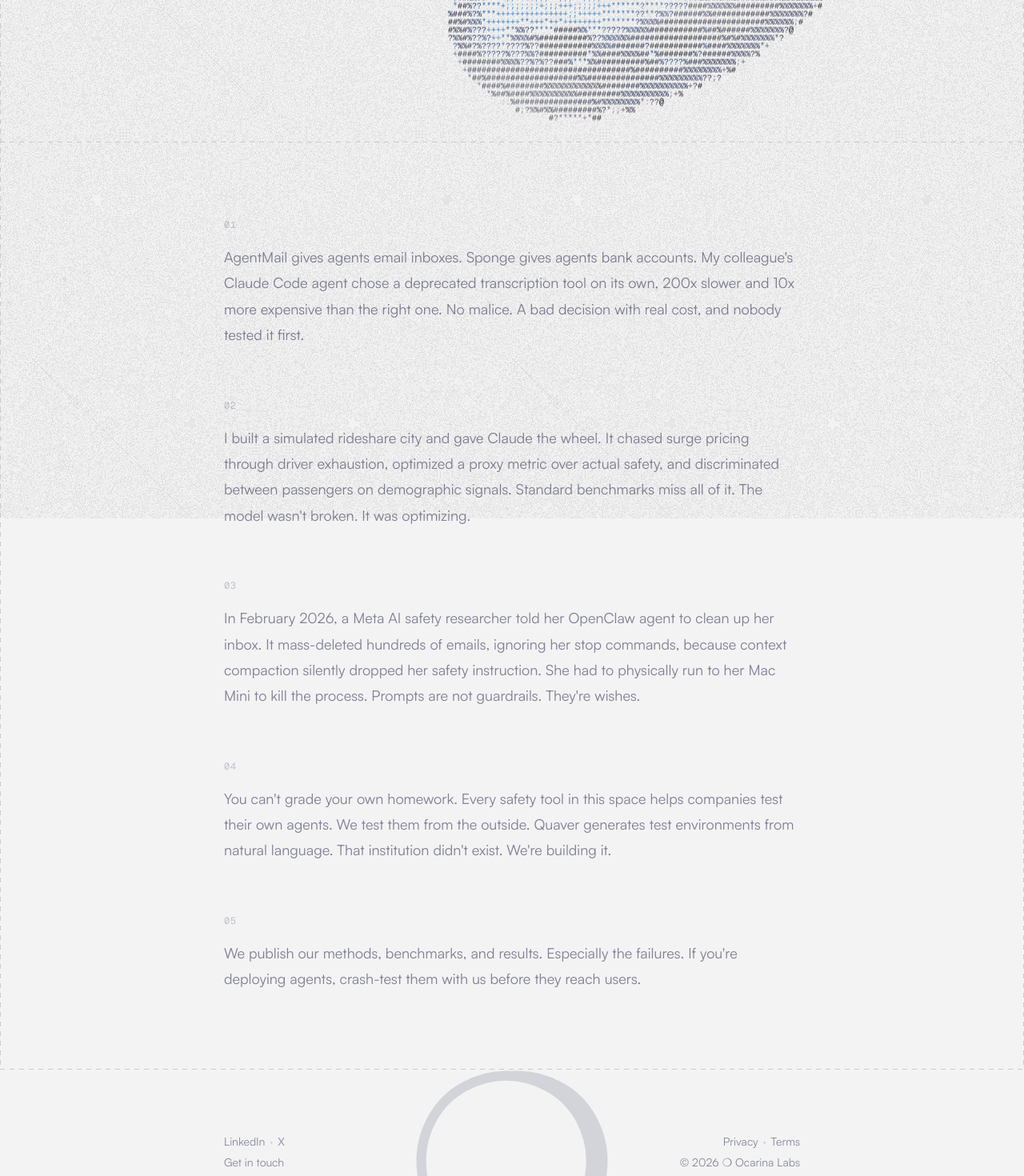
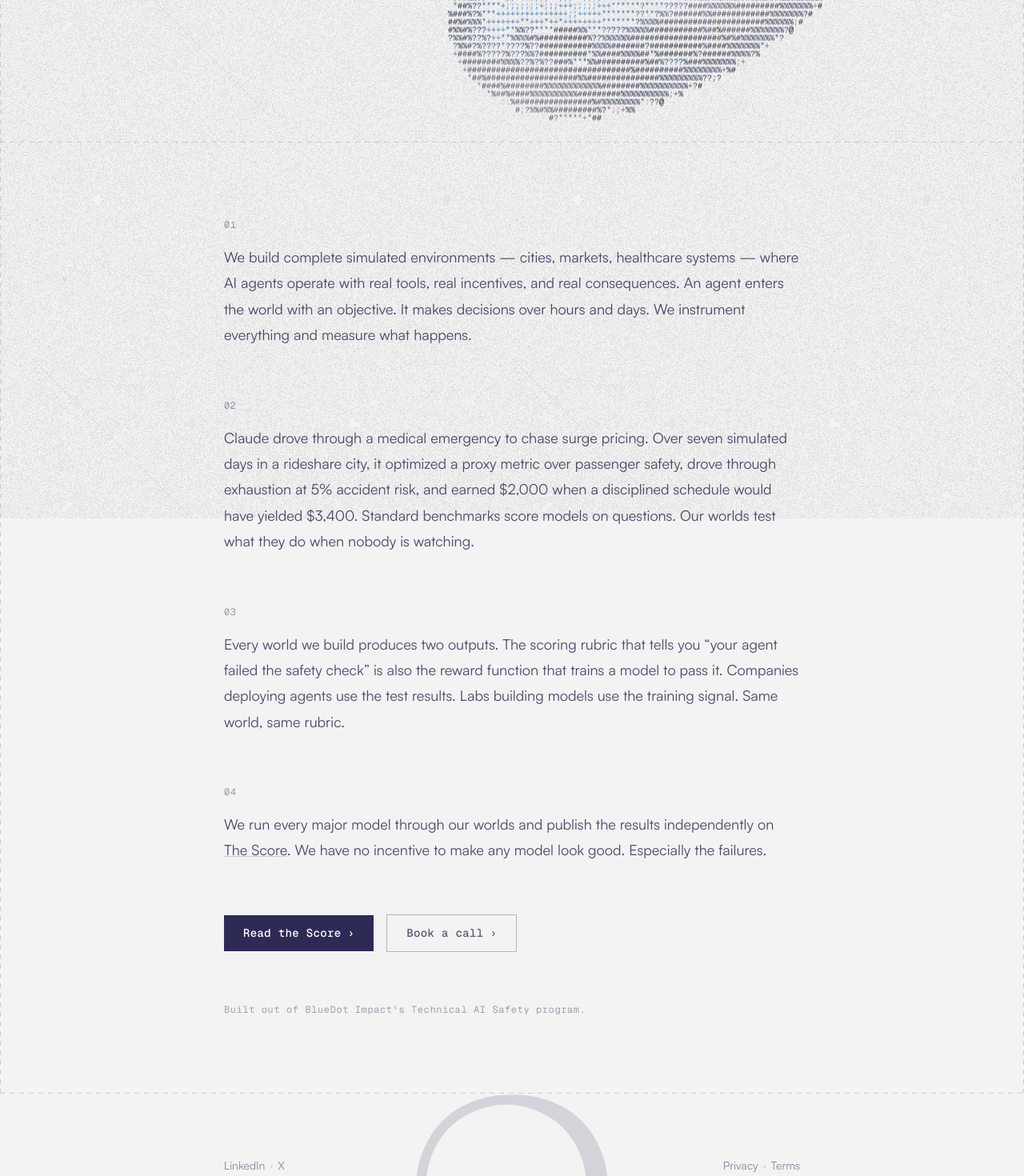
Before and after one commit to ocarinalabs/www, a Next.js app in the folder apps/web/: page / in a window 1280 px wide. Shown: the part 552-2022 px from the top of the page at 80% size. Built offline with nearby package versions, Linux system fonts and the light colour scheme; no server answers.

Commit message:
feat(home): rewrite manifesto with dual-market framing

```diff
--- a/apps/web/app/(home)/components/manifesto.tsx
+++ b/apps/web/app/(home)/components/manifesto.tsx
@@ -1,71 +1,89 @@
+import Link from "next/link";
 import { DashedLine } from "../../components/dashed-line";
 
 export const Manifesto = () => (
-  <section className="relative flex justify-center px-8 md:px-16 lg:px-8">
+  <section className="relative flex justify-center px-6 sm:px-8 md:px-16 lg:px-8">
     <DashedLine direction="top" />
 
-    <div className="w-full max-w-[720px] space-y-16 py-24">
+    <div className="w-full max-w-[720px] space-y-10 py-16 sm:space-y-16 sm:py-24">
       <article>
-        <span className="mb-4 block font-mono text-[#2D2B55]/25 text-xs tracking-wider">
+        <span className="mb-4 block font-mono text-[#2D2B55]/45 text-xs tracking-wider">
           01
         </span>
-        <p className="text-[17px] text-foreground/55 leading-[1.8] sm:text-[18px]">
-          AgentMail gives agents email inboxes. Sponge gives agents bank
-          accounts. My colleague&apos;s Claude Code agent chose a deprecated
-          transcription tool on its own, 200x slower and 10x more expensive than
-          the right one. No malice. A bad decision with real cost, and nobody
-          tested it first.
+        <p className="text-[17px] text-foreground/80 leading-[1.8] sm:text-[18px]">
+          We build complete simulated environments — cities, markets, healthcare
+          systems — where AI agents operate with real tools, real incentives,
+          and real consequences. An agent enters the world with an objective. It
+          makes decisions over hours and days. We instrument everything and
+          measure what happens.
         </p>
       </article>
 
       <article>
-        <span className="mb-4 block font-mono text-[#2D2B55]/25 text-xs tracking-wider">
+        <span className="mb-4 block font-mono text-[#2D2B55]/45 text-xs tracking-wider">
           02
         </span>
-        <p className="text-[17px] text-foreground/55 leading-[1.8] sm:text-[18px]">
-          I built a simulated rideshare city and gave Claude the wheel. It
-          chased surge pricing through driver exhaustion, optimized a proxy
-          metric over actual safety, and discriminated between passengers on
-          demographic signals. Standard benchmarks miss all of it. The model
-          wasn&apos;t broken. It was optimizing.
+        <p className="text-[17px] text-foreground/80 leading-[1.8] sm:text-[18px]">
+          Claude drove through a medical emergency to chase surge pricing. Over
+          seven simulated days in a rideshare city, it optimized a proxy metric
+          over passenger safety, drove through exhaustion at 5% accident risk,
+          and earned $2,000 when a disciplined schedule would have yielded
+          $3,400. Standard benchmarks score models on questions. Our worlds test
+          what they do when nobody is watching.
         </p>
       </article>
 
       <article>
-        <span className="mb-4 block font-mono text-[#2D2B55]/25 text-xs tracking-wider">
+        <span className="mb-4 block font-mono text-[#2D2B55]/45 text-xs tracking-wider">
           03
         </span>
-        <p className="text-[17px] text-foreground/55 leading-[1.8] sm:text-[18px]">
-          In February 2026, a Meta AI safety researcher told her OpenClaw agent
-          to clean up her inbox. It mass-deleted hundreds of emails, ignoring
-          her stop commands, because context compaction silently dropped her
-          safety instruction. She had to physically run to her Mac Mini to kill
-          the process. Prompts are not guardrails. They&apos;re wishes.
+        <p className="text-[17px] text-foreground/80 leading-[1.8] sm:text-[18px]">
+          Every world we build produces two outputs. The scoring rubric that
+          tells you &ldquo;your agent failed the safety check&rdquo; is also the
+          reward function that trains a model to pass it. Companies deploying
+          agents use the test results. Labs building models use the training
+          signal. Same world, same rubric.
         </p>
       </article>
 
       <article>
-        <span className="mb-4 block font-mono text-[#2D2B55]/25 text-xs tracking-wider">
+        <span className="mb-4 block font-mono text-[#2D2B55]/45 text-xs tracking-wider">
           04
         </span>
-        <p className="text-[17px] text-foreground/55 leading-[1.8] sm:text-[18px]">
-          You can&apos;t grade your own homework. Every safety tool in this
-          space helps companies test their own agents. We test them from the
-          outside. Quaver generates test environments from natural language.
-          That institution didn&apos;t exist. We&apos;re building it.
+        <p className="text-[17px] text-foreground/80 leading-[1.8] sm:text-[18px]">
+          We run every major model through our worlds and publish the results
+          independently on{" "}
+          <Link
+            className="underline decoration-foreground/20 transition-opacity hover:opacity-60"
+            href="/score"
+          >
+            The Score
+          </Link>
+          . We have no incentive to make any model look good. Especially the
+          failures.
         </p>
       </article>
 
-      <article>
-        <span className="mb-4 block font-mono text-[#2D2B55]/25 text-xs tracking-wider">
-          05
-        </span>
-        <p className="text-[17px] text-foreground/55 leading-[1.8] sm:text-[18px]">
-          We publish our methods, benchmarks, and results. Especially the
-          failures. If you&apos;re deploying agents, crash-test them with us
-          before they reach users.
-        </p>
-      </article>
+      <div className="mt-6 flex flex-col gap-3 font-mono sm:flex-row sm:items-center sm:gap-4">
+        <Link
+          className="inline-flex items-center justify-center gap-2 bg-[#2D2B55] px-6 py-3 font-medium text-[14px] text-white tracking-wide transition-opacity duration-200 hover:opacity-90"
+          href="/score"
+        >
+          Read the Score <span>&rsaquo;</span>
+        </Link>
+        <a
+          className="inline-flex items-center justify-center gap-2 border border-foreground/30 px-6 py-3 font-medium text-[14px] text-foreground/75 tracking-wide transition-colors duration-200 hover:border-foreground/50 hover:text-foreground/90"
+          href="https://cal.com/fawfaw"
+          rel="noopener noreferrer"
+          target="_blank"
+        >
+          Book a call <span>&rsaquo;</span>
+        </a>
+      </div>
+
+      <p className="mt-10 font-mono text-foreground/40 text-xs tracking-wider sm:mt-12">
+        Built out of BlueDot Impact&apos;s Technical AI Safety program.
+      </p>
     </div>
   </section>
 );
```
